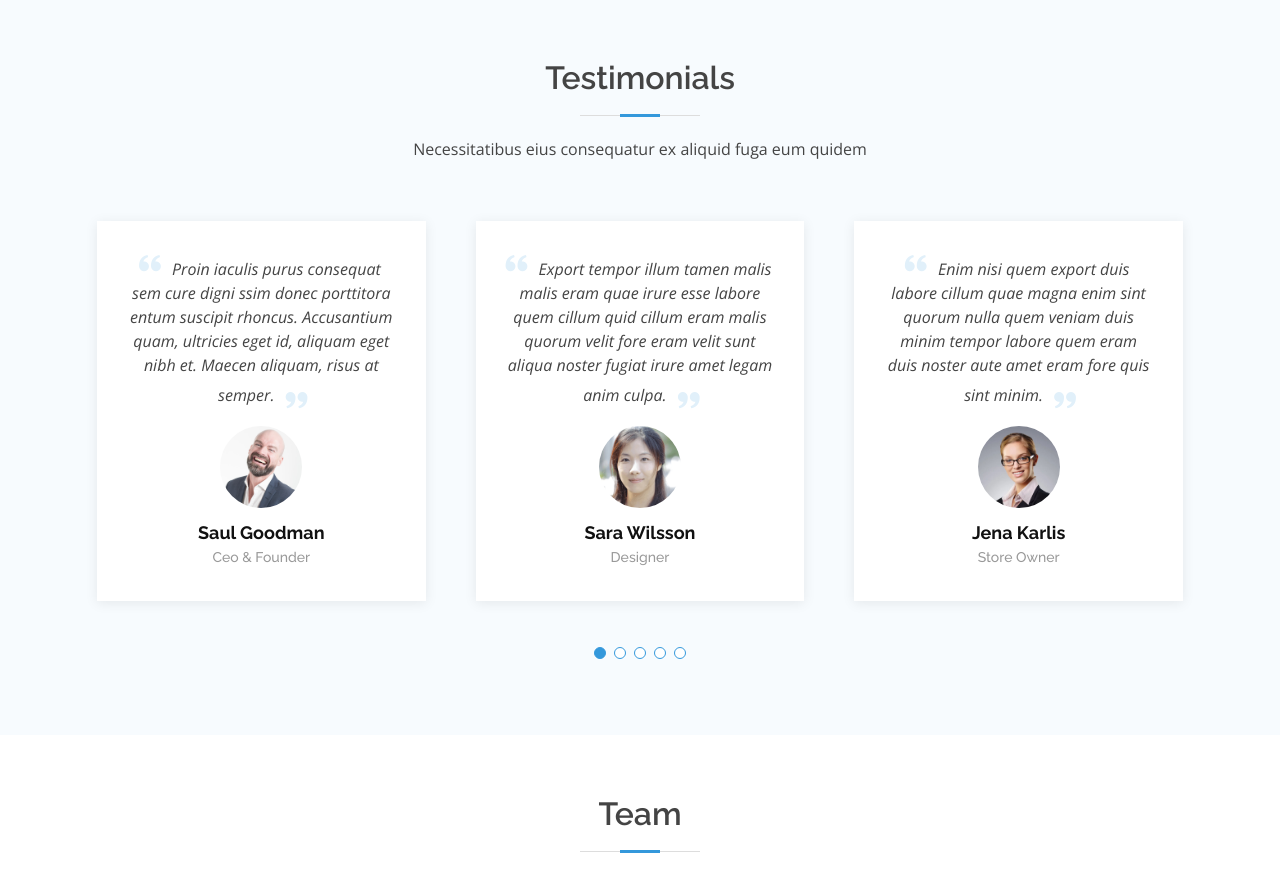
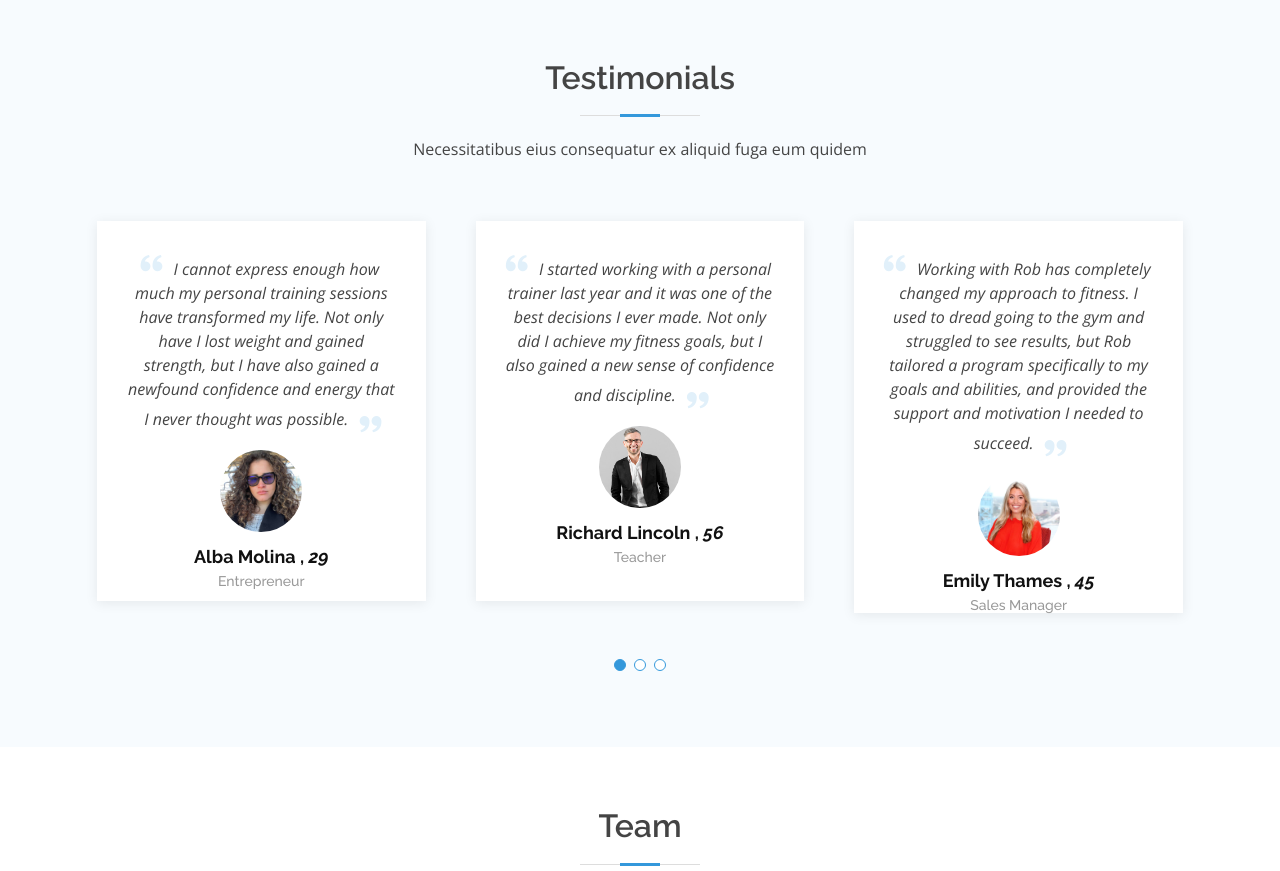
Before and after one commit to alba-molina-nyc/live_long_live_strong_fitness_project, a Django app: page / in a window 1280 px wide. Shown: the part 4458-5329 px from the top of the page. Run offline with Django 4.2, Linux system fonts and the light colour scheme; data comes from the database, SQL or seed files in the repository; both versions use the stored data as it was after the commit; some libraries are stand-ins or nearby versions.

Commit message:
testimonials section is done, the model is done and it works

```diff
--- a/app_lllsf/admin.py
+++ b/app_lllsf/admin.py
@@ -1,4 +1,4 @@
-from .models import AboutUs, Hero, Service, IconBox, Exercise
+from .models import AboutUs, Hero, Service, IconBox, Exercise, Testimonial
 from django.contrib import admin
 
 admin.site.register(AboutUs)
@@ -6,3 +6,4 @@ admin.site.register(Hero)
 admin.site.register(Service)
 admin.site.register(IconBox)
 admin.site.register(Exercise)
+admin.site.register(Testimonial)
--- a/app_lllsf/models.py
+++ b/app_lllsf/models.py
@@ -42,3 +42,14 @@ class Exercise(models.Model):
     bullet_point_one = models.CharField(max_length=100)
     bullet_point_two = models.CharField(max_length=100)
     percent = models.IntegerField(default=100)
+
+
+class Testimonial(models.Model):
+    quote = models.TextField()
+    image = models.ImageField(upload_to='testimonials/')
+    name = models.CharField(max_length=255)
+    job_title = models.CharField(max_length=255)
+    age = models.PositiveIntegerField(null=True, blank=True)
+
+    def __str__(self):
+        return self.name
--- a/app_lllsf/templates/base.html
+++ b/app_lllsf/templates/base.html
@@ -163,7 +163,7 @@
 
 
 
-<!-- ======= 🚧 Skills Section🚧 ======= -->
+<!-- ======= ✅ Skills Section ✅ ======= -->
 <section id="skills" class="skills">
   <div class="container">
     <div class="row skills-content">
@@ -181,69 +181,6 @@
   </div>
 </section>
 <!-- End Skills Section -->
-
-
-    <!-- ======= 🚧 Skills Section🚧 ======= -->
-<!-- <section id="skills" class="skills">
-      <div class="container">
-
-        <div class="row skills-content">
-
-          <div class="col-lg-6">
-
-            <div class="progress">
-              <span class="skill">HTML <i class="val">100%</i></span>
-              <div class="progress-bar-wrap">
-                <div class="progress-bar" role="progressbar" aria-valuenow="100" aria-valuemin="0" aria-valuemax="100"></div>
-              </div>
-            </div>
-
-            <div class="progress">
-              <span class="skill">CSS <i class="val">90%</i></span>
-              <div class="progress-bar-wrap">
-                <div class="progress-bar" role="progressbar" aria-valuenow="100" aria-valuemin="0" aria-valuemax="100"></div>
-              </div>
-            </div>
-
-            <div class="progress">
-              <span class="skill">JavaScript <i class="val">75%</i></span>
-              <div class="progress-bar-wrap">
-                <div class="progress-bar" role="progressbar" aria-valuenow="100" aria-valuemin="0" aria-valuemax="100"></div>
-              </div>
-            </div>
-
-          </div>
-
-          <div class="col-lg-6">
-
-            <div class="progress">
-              <span class="skill">PHP <i class="val">80%</i></span>
-              <div class="progress-bar-wrap">
-                <div class="progress-bar" role="progressbar" aria-valuenow="100" aria-valuemin="0" aria-valuemax="100"></div>
-              </div>
-            </div>
-
-            <div class="progress">
-              <span class="skill">WordPress/CMS <i class="val">90%</i></span>
-              <div class="progress-bar-wrap">
-                <div class="progress-bar" role="progressbar" aria-valuenow="100" aria-valuemin="0" aria-valuemax="100"></div>
-              </div>
-            </div>
-
-            <div class="progress">
-              <span class="skill">Photoshop <i class="val">55%</i></span>
-              <div class="progress-bar-wrap">
-                <div class="progress-bar" role="progressbar" aria-valuenow="100" aria-valuemin="0" aria-valuemax="100"></div>
-              </div>
-            </div>
-
-          </div>
-
-        </div>
-
-      </div>
-    </section> -->
-    <!-- End Skills Section -->
 
     <!-- ======= 🚧 Counts Section 🚧 ======= -->
     <section id="counts" class="counts">
@@ -507,7 +444,7 @@
       </div>
     </section><!-- End Portfolio Section -->
 
-    <!-- ======= 🚧 Testimonials Section 🚧 ======= -->
+<!-- ======= ✅ Testimonials Section ✅ ======= -->
     <section id="testimonials" class="testimonials section-bg">
       <div class="container">
 
@@ -519,77 +456,27 @@
         <div class="testimonials-slider swiper" data-aos="fade-up" data-aos-delay="100">
           <div class="swiper-wrapper">
 
+            {% for testimonial in testimonials %}
             <div class="swiper-slide">
               <div class="testimonial-item">
                 <p>
                   <i class="bx bxs-quote-alt-left quote-icon-left"></i>
-                  Proin iaculis purus consequat sem cure digni ssim donec porttitora entum suscipit rhoncus. Accusantium quam, ultricies eget id, aliquam eget nibh et. Maecen aliquam, risus at semper.
+                  {{ testimonial.quote }}
                   <i class="bx bxs-quote-alt-right quote-icon-right"></i>
                 </p>
-                <img src="static/assets/img/testimonials/testimonials-1.jpg" class="testimonial-img" alt="">
-                <h3>Saul Goodman</h3>
-                <h4>Ceo &amp; Founder</h4>
+                <img src="{{ testimonial.image.url }}" class="testimonial-img" alt="{{ testimonial.author }}">
+                <h3>{{ testimonial.name }} , <i>{{ testimonial.age }}</i></h3>
+                <h4>{{ testimonial.job_title }}</h4>
               </div>
             </div><!-- End testimonial item -->
-
-            <div class="swiper-slide">
-              <div class="testimonial-item">
-                <p>
-                  <i class="bx bxs-quote-alt-left quote-icon-left"></i>
-                  Export tempor illum tamen malis malis eram quae irure esse labore quem cillum quid cillum eram malis quorum velit fore eram velit sunt aliqua noster fugiat irure amet legam anim culpa.
-                  <i class="bx bxs-quote-alt-right quote-icon-right"></i>
-                </p>
-                <img src="static/assets/img/testimonials/testimonials-2.jpg" class="testimonial-img" alt="">
-                <h3>Sara Wilsson</h3>
-                <h4>Designer</h4>
-              </div>
-            </div><!-- End testimonial item -->
-
-            <div class="swiper-slide">
-              <div class="testimonial-item">
-                <p>
-                  <i class="bx bxs-quote-alt-left quote-icon-left"></i>
-                  Enim nisi quem export duis labore cillum quae magna enim sint quorum nulla quem veniam duis minim tempor labore quem eram duis noster aute amet eram fore quis sint minim.
-                  <i class="bx bxs-quote-alt-right quote-icon-right"></i>
-                </p>
-                <img src="static/assets/img/testimonials/testimonials-3.jpg" class="testimonial-img" alt="">
-                <h3>Jena Karlis</h3>
-                <h4>Store Owner</h4>
-              </div>
-            </div><!-- End testimonial item -->
-
-            <div class="swiper-slide">
-              <div class="testimonial-item">
-                <p>
-                  <i class="bx bxs-quote-alt-left quote-icon-left"></i>
-                  Fugiat enim eram quae cillum dolore dolor amet nulla culpa multos export minim fugiat minim velit minim dolor enim duis veniam ipsum anim magna sunt elit fore quem dolore labore illum veniam.
-                  <i class="bx bxs-quote-alt-right quote-icon-right"></i>
-                </p>
-                <img src="static/assets/img/testimonials/testimonials-4.jpg" class="testimonial-img" alt="">
-                <h3>Matt Brandon</h3>
-                <h4>Freelancer</h4>
-              </div>
-            </div><!-- End testimonial item -->
-
-            <div class="swiper-slide">
-              <div class="testimonial-item">
-                <p>
-                  <i class="bx bxs-quote-alt-left quote-icon-left"></i>
-                  Quis quorum aliqua sint quem legam fore sunt eram irure aliqua veniam tempor noster veniam enim culpa labore duis sunt culpa nulla illum cillum fugiat legam esse veniam culpa fore nisi cillum quid.
-                  <i class="bx bxs-quote-alt-right quote-icon-right"></i>
-                </p>
-                <img src="static/assets/img/testimonials/testimonials-5.jpg" class="testimonial-img" alt="">
-                <h3>John Larson</h3>
-                <h4>Entrepreneur</h4>
-              </div>
-            </div><!-- End testimonial item -->
+            {% endfor %}
 
           </div>
           <div class="swiper-pagination"></div>
         </div>
 
       </div>
-    </section><!-- End Testimonials Section -->
+    </section><!-- End Portfolio Section -->
 
     <!-- ======= 🚧 Team Section 🚧======= -->
     <section id="team" class="team">
--- a/app_lllsf/views.py
+++ b/app_lllsf/views.py
@@ -1,16 +1,18 @@
 from django.shortcuts import render
-from .models import AboutUs, Hero, Service, Exercise
+from .models import AboutUs, Hero, Service, Exercise, Testimonial
 
 def base(request):
     about_us = AboutUs.objects.first()
     hero = Hero.objects.first()
     services = Service.objects.all()
     exercises = Exercise.objects.all()
+    testiminials = Testimonial.objects.all()
     context = {
         'about_us': about_us,
         'hero': hero,
         'services': services,
         'exercises': exercises,
+        'testimonials': testiminials,
 
     }
     return render(request, 'base.html', context)
```
Also changed, not shown: app_lllsf/migrations/0009_testimonial.py (added), app_lllsf/migrations/0010_testimonial_age.py (added), db.sqlite3, testimonials/1608129498692.jpeg (added), testimonials/1681087718255.jpeg (added), testimonials/400x622_2_4ae4efd6-6dab-4b74-880d-98d88c7afab2_600x.webp (added), testimonials/team-1.jpg (added).
